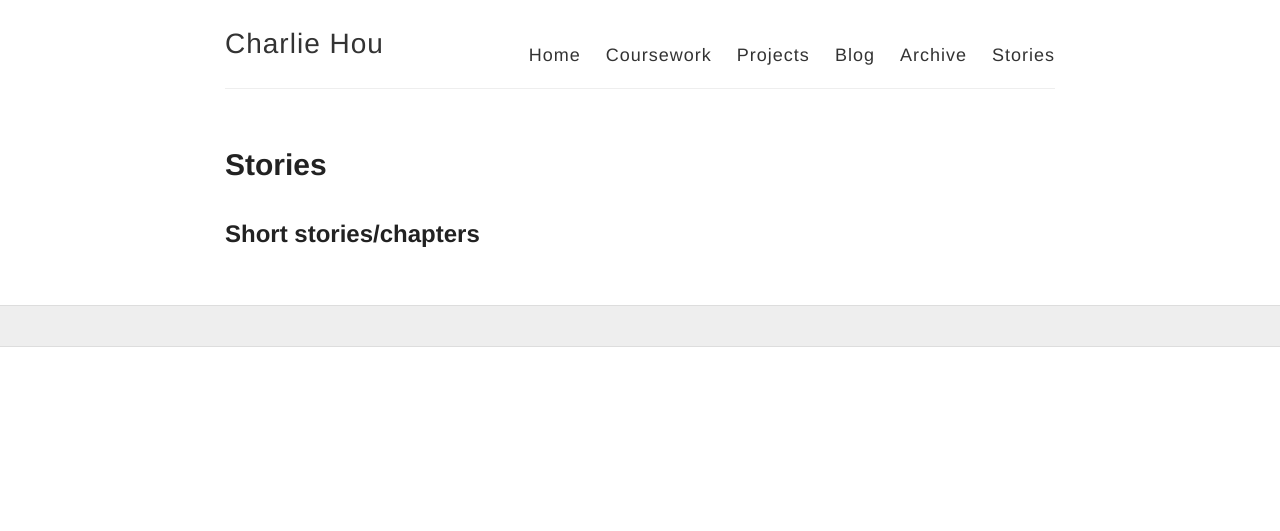
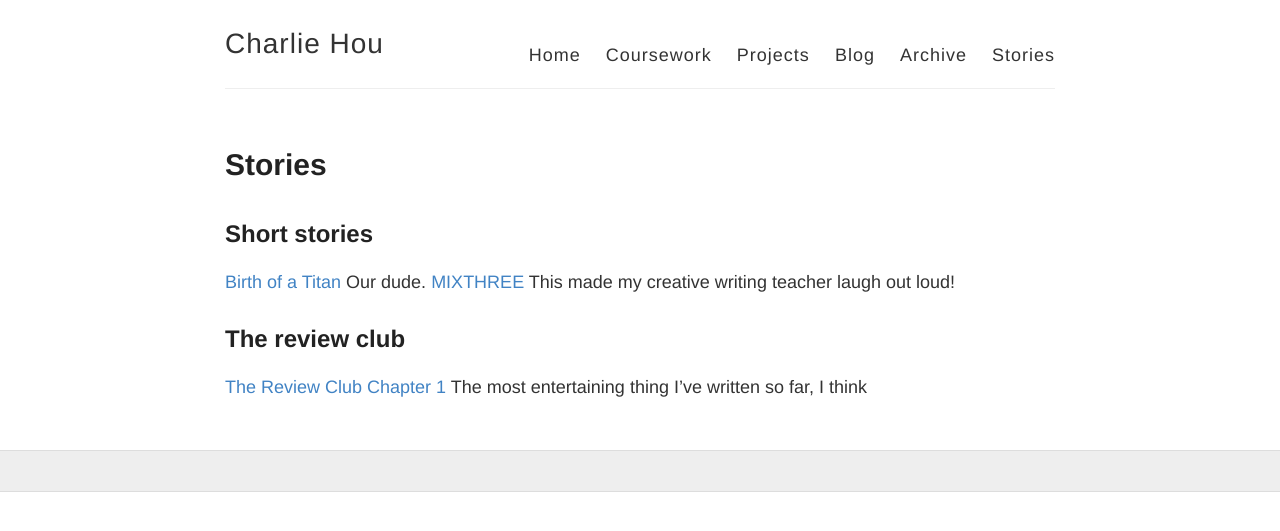
Before and after one commit to houcharlie/oldwebsite, a Jekyll site: the page built from stories.md, in a window 1280 px wide. Shown: the top 531 px of the page. Built offline with Jekyll 4.4.1, drawn with Linux system fonts in a browser that asks for light colours.

Commit message:
Update stories.md

```diff
--- a/stories.md
+++ b/stories.md
@@ -4,8 +4,10 @@ title:      Stories
 permalink:  /stories/
 ---
 
-## Short stories/chapters
+## Short stories
 
-{% for story in site.stories %}
-  * {{ story.date | date_to_string }} &raquo; [ {{ story.title }} ]({{ story.url }})
-{% endfor %}
+[Birth of a Titan](https://houcharlie.github.io/stories/titan) Our dude.
+[MIXTHREE](https://houcharlie.github.io/stories/mixthree) This made my creative writing teacher laugh out loud!
+
+## The review club
+[The Review Club Chapter 1](https://houcharlie.github.io/stories/review1) The most entertaining thing I've written so far, I think
```
